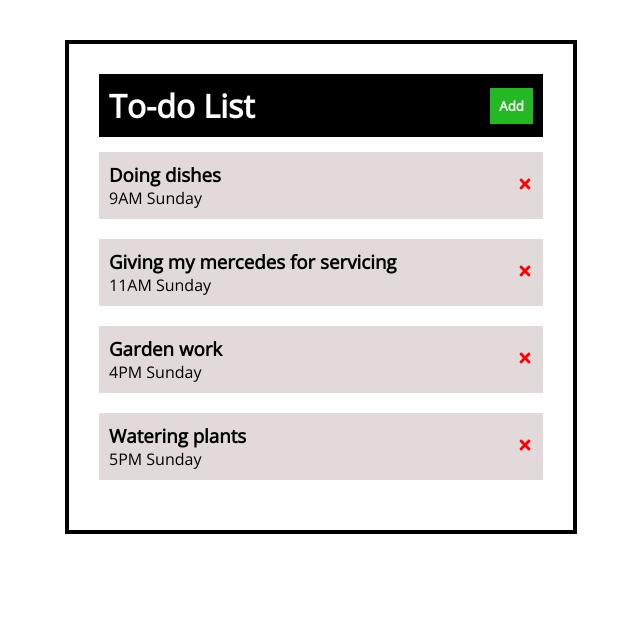
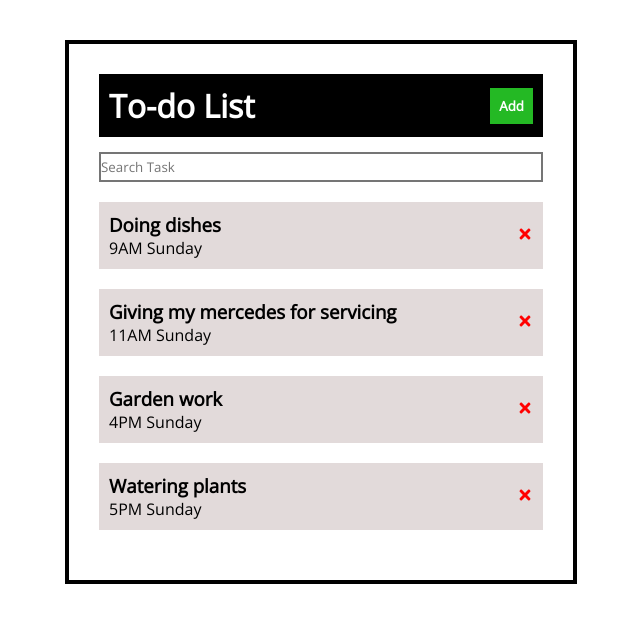
Before and after one commit to csgeeek/super-todo, a React (Create React App) app: page / in a window 1280 px wide. Shown: the top 622 px of the page, without its empty margins (319-959 px from the left). Built offline with nearby package versions, Linux system fonts and the light colour scheme.

Commit message:
Building search function

```diff
--- a/src/App.css
+++ b/src/App.css
@@ -61,6 +61,12 @@ input{
   width: 100%;
 }
 
+.SearchTask{
+  margin-bottom: 20px;
+  border: 2px solid rgb(117, 117, 117);
+  height: 30px;
+}
+
 @media only screen and (max-width: 900px) {
   .App{
     width: 400px;
--- a/src/App.js
+++ b/src/App.js
@@ -1,6 +1,7 @@
 import './App.css';
 import Header from './components/Header';
 import Tasks from './components/Tasks';
+import SearchBar from './components/SearchBar';
 import { useState } from 'react';
 
 const App = () => {
@@ -37,13 +38,23 @@ const App = () => {
         return task.id !== id? task: '';
     }) );
   }
+  const onSearchTask = () => {
+    setTasks(tasks.filter( (task) => {
+      return task.chore[0] === 'G'? task: '';
+    } ))
+  }
   return (
     <div className="App">
       <Header />
       {/* Blueprint bish */}
-      {tasks.length === 0? <h2>No tasks found!</h2>: <Tasks tasks={tasks} onDelete={onDeleteTask} />}
+      <SearchBar onSearch={onSearchTask} />
+      {tasks.length === 0? <h2>No tasks found!</h2>: <Tasks tasks={tasks} onDelete={onDeleteTask}  />}
     </div>
   );
 }
 
 export default App;
+/*
+1. Sort tasks
+2. Search tasks
+*/
--- /dev/null
+++ b/src/components/SearchBar.js
@@ -0,0 +1,9 @@
+
+const SearchBar = ({ onSearch }) => {
+
+  return(
+    <input type="text" placeholder="Search Task" className="SearchTask" onFocus={() => onSearch()} />
+  );
+}
+
+export default SearchBar;
```
